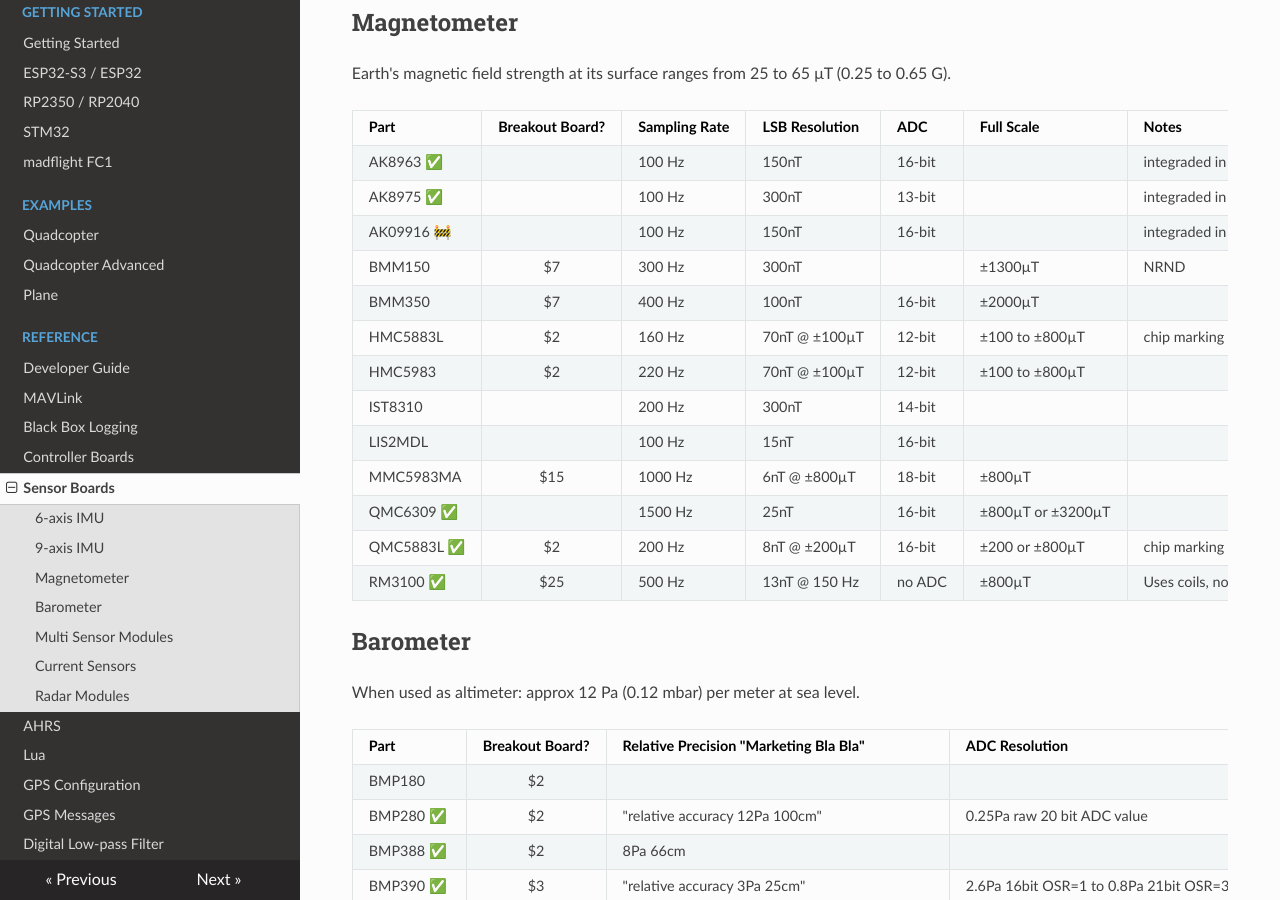
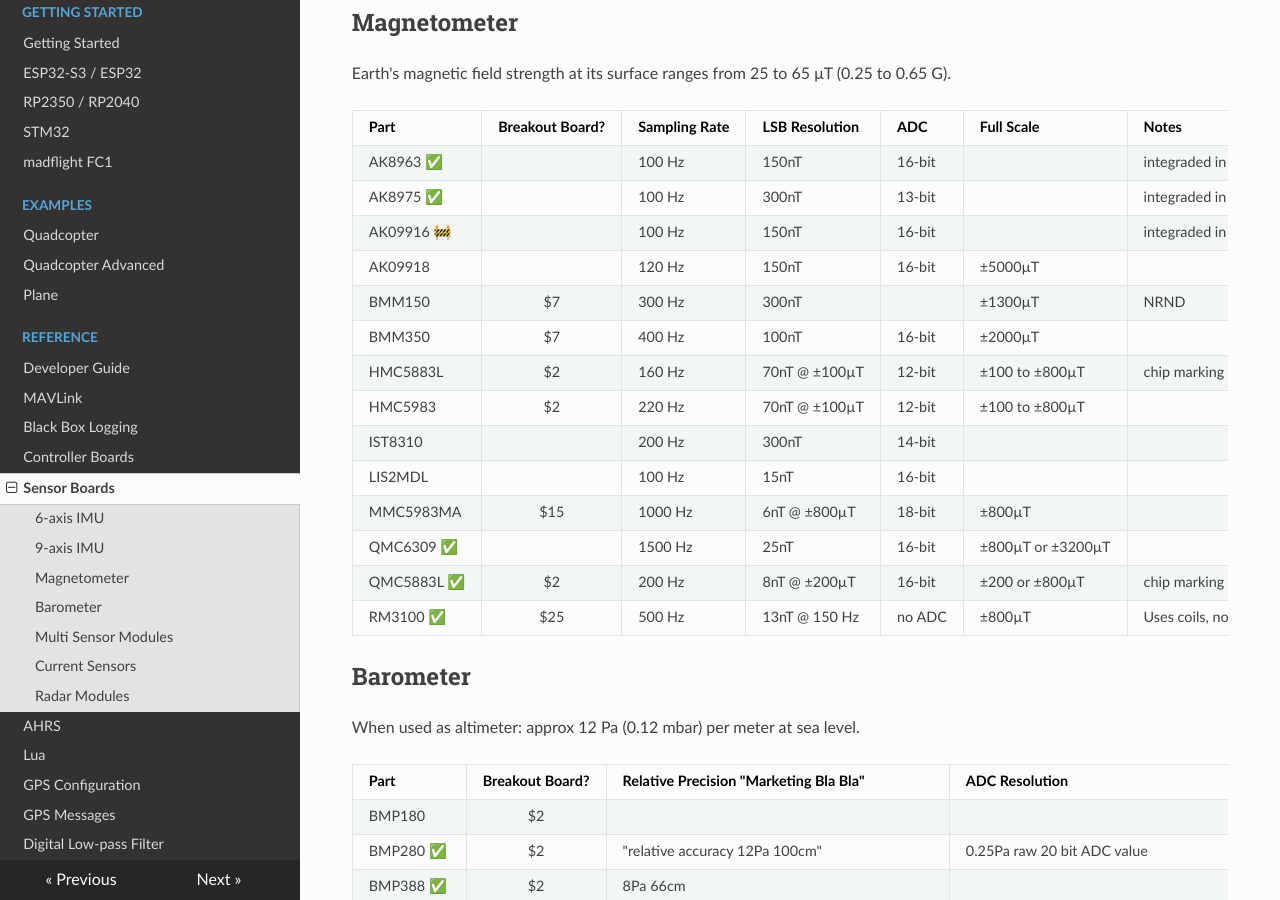
Before and after one commit to qqqlab/madflight-docs, an MkDocs documentation site: the page built from docs/Sensor-Boards.md, in a window 1280 px wide and 900 px high, scrolled down 1383 px. Built offline with MkDocs 1.6.1, drawn with Linux system fonts in a browser that asks for light colours; nearby versions of some CDN libraries.

Commit message:
Update Sensor-Boards.md

```diff
--- a/docs/Sensor-Boards.md
+++ b/docs/Sensor-Boards.md
@@ -50,6 +50,7 @@ Earth's magnetic field strength at its surface ranges from 25 to 65 μT (0.25 to
 AK8963 &#x2705;|    | 100 Hz| 150nT | 16-bit | | integraded in MPU9250
 AK8975 &#x2705;|    | 100 Hz| 300nT | 13-bit | | integraded in MPU9150
 AK09916 &#x1F6A7;|    | 100 Hz| 150nT | 16-bit | | integraded in ICM-20948
+AK09918 | | 120 Hz | 150nT | 16-bit | ±5000µT
 BMM150    | $7 | 300 Hz| 300nT | | ±1300µT | NRND
 BMM350    | $7 | 400 Hz| 100nT | 16-bit | ±2000µT |
 HMC5883L  | $2 | 160 Hz| 70nT @ ±100µT | 12-bit | ±100 to ±800µT | chip marking "L883"
```
